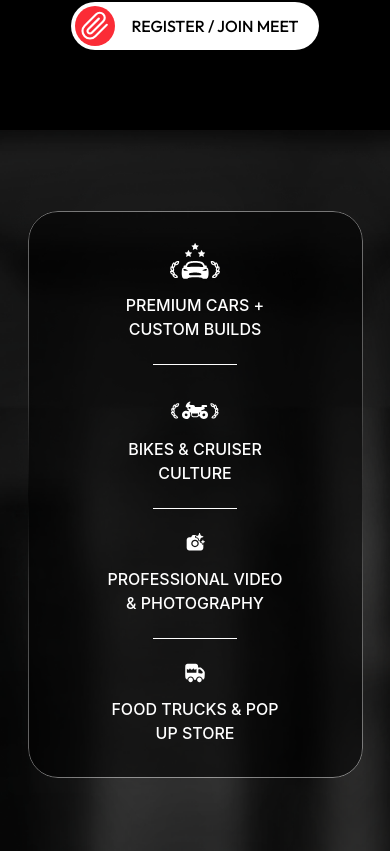
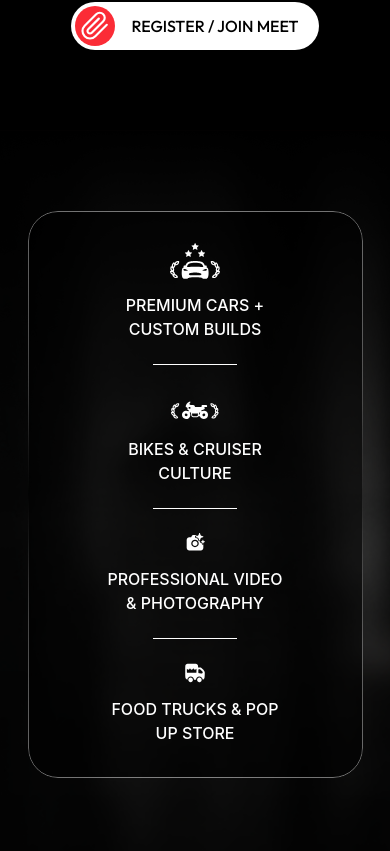
Before and after one commit to milkyano-cpu/snm, a Next.js app: page / in a window 390 px wide. Shown: the part 773-1624 px from the top of the page. Built offline with nearby package versions, Linux system fonts and the light colour scheme; no server answers.

Commit message:
fix: remove dedicated backgroun on feature section for mobile view

```diff
--- a/src/app/globals.css
+++ b/src/app/globals.css
@@ -43,11 +43,6 @@ html {
   background-image: url("/mobile/bg-lorbek-mobile.png");
   background-size: cover;
   background-position: right;
-}
-
-.bg-feature-section-mobile {
-  background-image: url("/features/bg-feature-section-mobile.png");
-  background-size: cover;
 }
 
 /* Hero animations */
--- a/src/components/Feature/FeatureSectionMobile.jsx
+++ b/src/components/Feature/FeatureSectionMobile.jsx
@@ -5,7 +5,7 @@ import PremiumCarIcon from "@/src/icons/PremiumCarIcon";
 
 export default function FeatureSectionMobile() {
   return (
-    <section className="bg-feature-section-mobile py-20">
+    <section className="py-20">
       <div className="fading-border mx-auto flex max-w-84 justify-center bg-[#0000008C]">
         <div className="features-mobile flex max-w-44 flex-col items-center gap-6 py-8">
           <div className="flex flex-col items-center gap-3.5">
```
